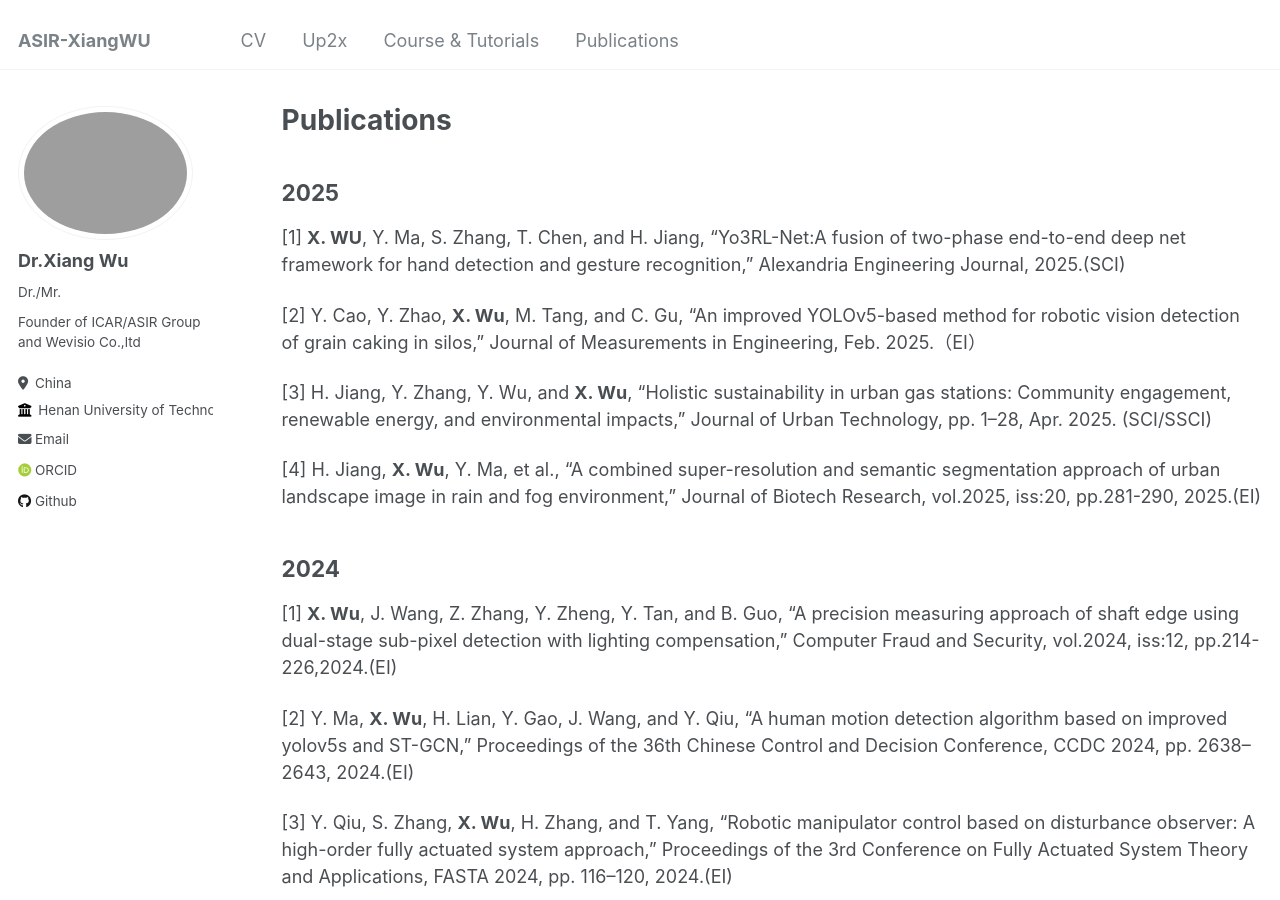
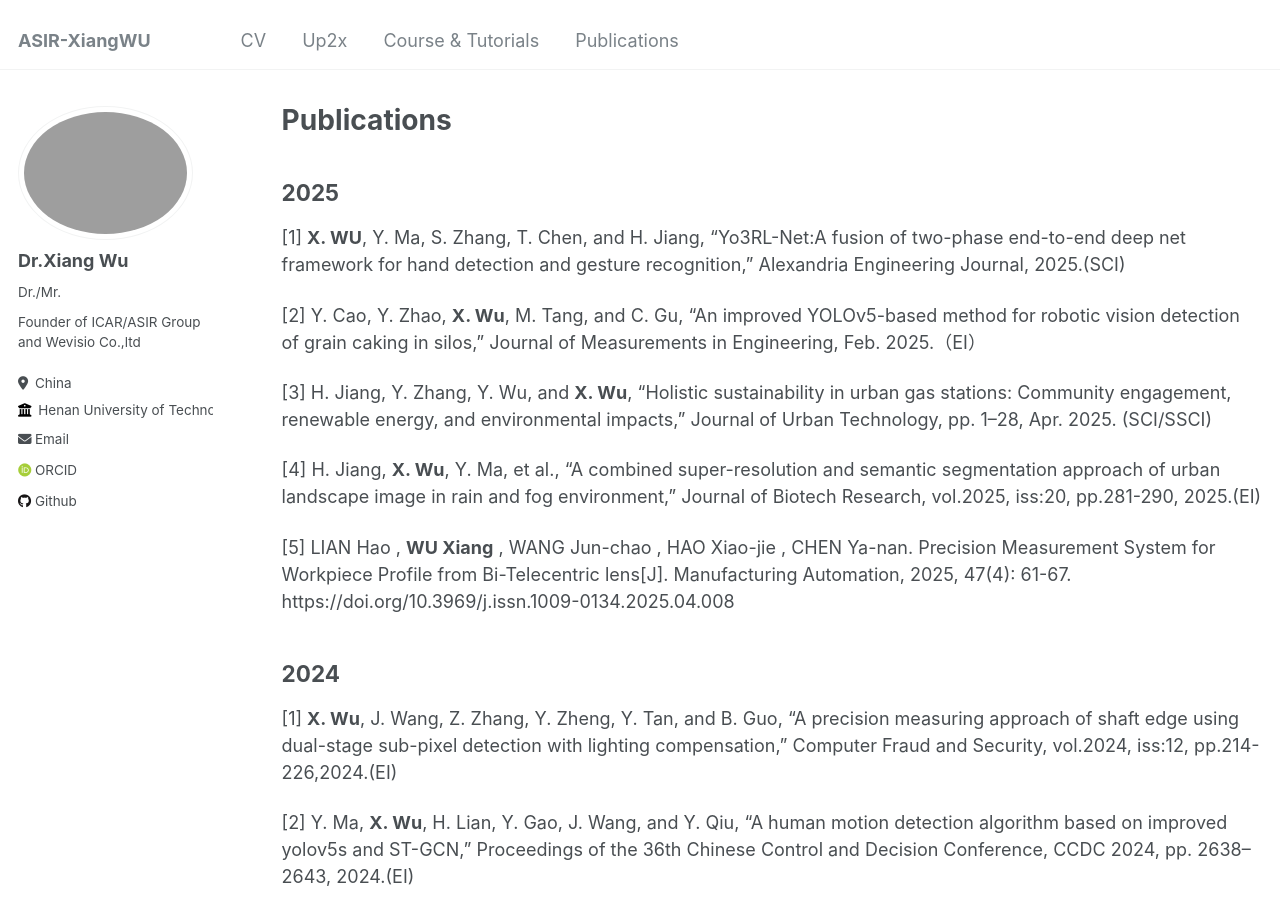
Before and after one commit to xiangwu/xiangwu.github.io, a Jekyll site: the page built from _pages/publications.md, in a window 1280 px wide and 900 px high. Built offline with Jekyll 4.4.1, drawn with Linux system fonts in a browser that asks for light colours; some web fonts are replaced.

Commit message:
Update publications.md

```diff
--- a/_pages/publications.md
+++ b/_pages/publications.md
@@ -12,6 +12,9 @@ author_profile: true
 [3] H. Jiang, Y. Zhang, Y. Wu, and **X. Wu**, “Holistic sustainability in urban gas stations: Community engagement, renewable energy, and environmental impacts,” Journal of Urban Technology, pp. 1–28, Apr. 2025. (SCI/SSCI)
 
 [4] H. Jiang, **X. Wu**, Y. Ma, et al., “A combined super-resolution and semantic segmentation approach of urban landscape image in rain and fog environment,”  Journal of Biotech Research, vol.2025, iss:20, pp.281-290, 2025.(EI)
+
+[5] LIAN Hao , **WU Xiang** , WANG Jun-chao , HAO Xiao-jie , CHEN Ya-nan. Precision Measurement System for Workpiece Profile from Bi-Telecentric lens[J]. Manufacturing Automation, 2025, 47(4): 61-67. https://doi.org/10.3969/j.issn.1009-0134.2025.04.008
+
 
 
 ## 2024
```
